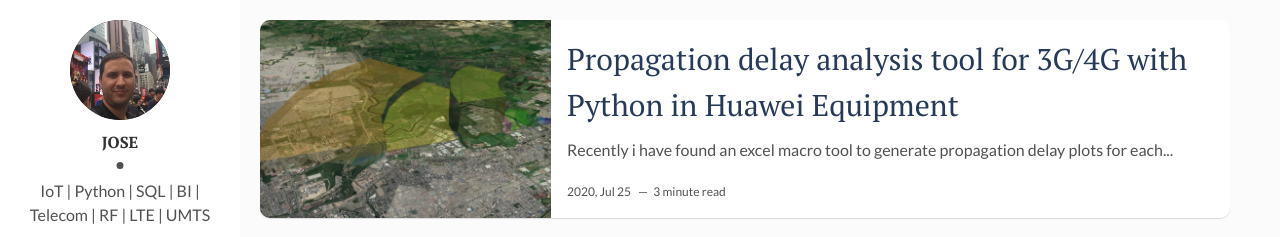
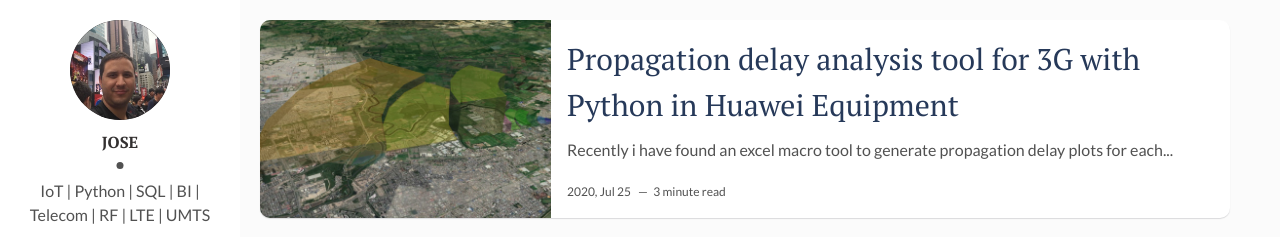
Before and after one commit to joch182/joch182.github.io, a Jekyll site: the page built from index.html, in a window 1280 px wide and 1032 px high. Shown: the top 237 px of the window. Built offline with Jekyll 4.4.1, drawn with Linux system fonts in a browser that asks for light colours; the list of posts is cut into pages by our own code.

```diff
--- a/_posts/2020-07-25-propagation-delay-analysis-tool-python-huawei.markdown
+++ b/_posts/2020-07-25-propagation-delay-analysis-tool-python-huawei.markdown
@@ -1,6 +1,6 @@
 ---
 layout: post
-title: Propagation delay analysis tool for 3G/4G with Python in Huawei Equipment
+title: Propagation delay analysis tool for 3G with Python in Huawei Equipment
 date: 2020-07-25 13:00:00 -0500
 description: This post shows how use python to create a propagation delay analysis tool to help RF engineers locating cells with high overshooting problems
 img: posts_imgs/3G_TP_plot_ge.jpg
@@ -47,8 +47,6 @@ The file should start like this:
 
 As you can see the parent element is called 'kml' and not 'xml'. For more details about how to structure the data for Google Earth purposes, cleck [here](https://developers.google.com/kml/documentation/kml_tut "KML Tutorial")
 
-Since the principle is very similar to get the propagation delay analysis in both 3G and 4G, there are some minor changes to perform (mostly due to the LTE counters for propagation delay), so as you may realize both tools are very similar between each other.
-
 ## Use/Share/Fork/Improve it
 
 Next, you can find the repo from GitHub whe you can download the tool for 3G scenario and start using on your daily activities. I just expect you can share, improve it as much as possible. If you find any bug please let me know or just open a pull request.
```
